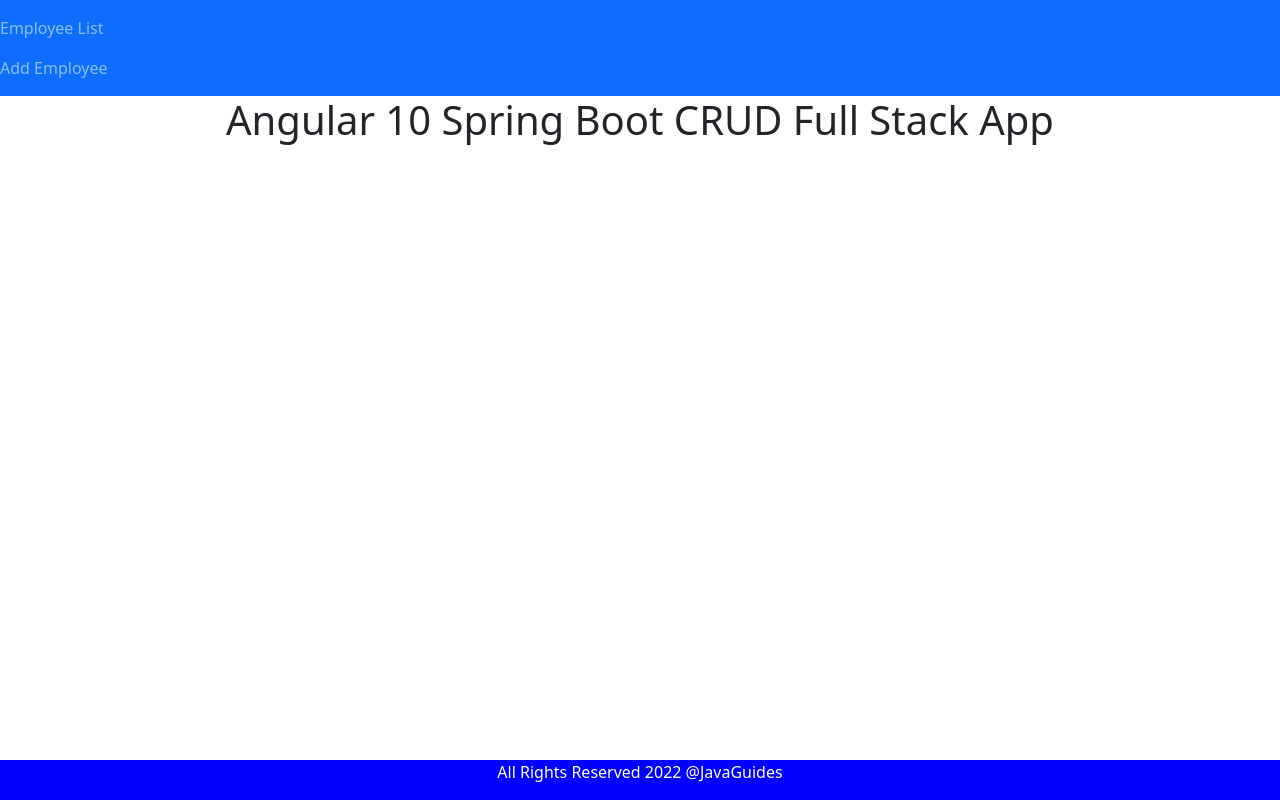
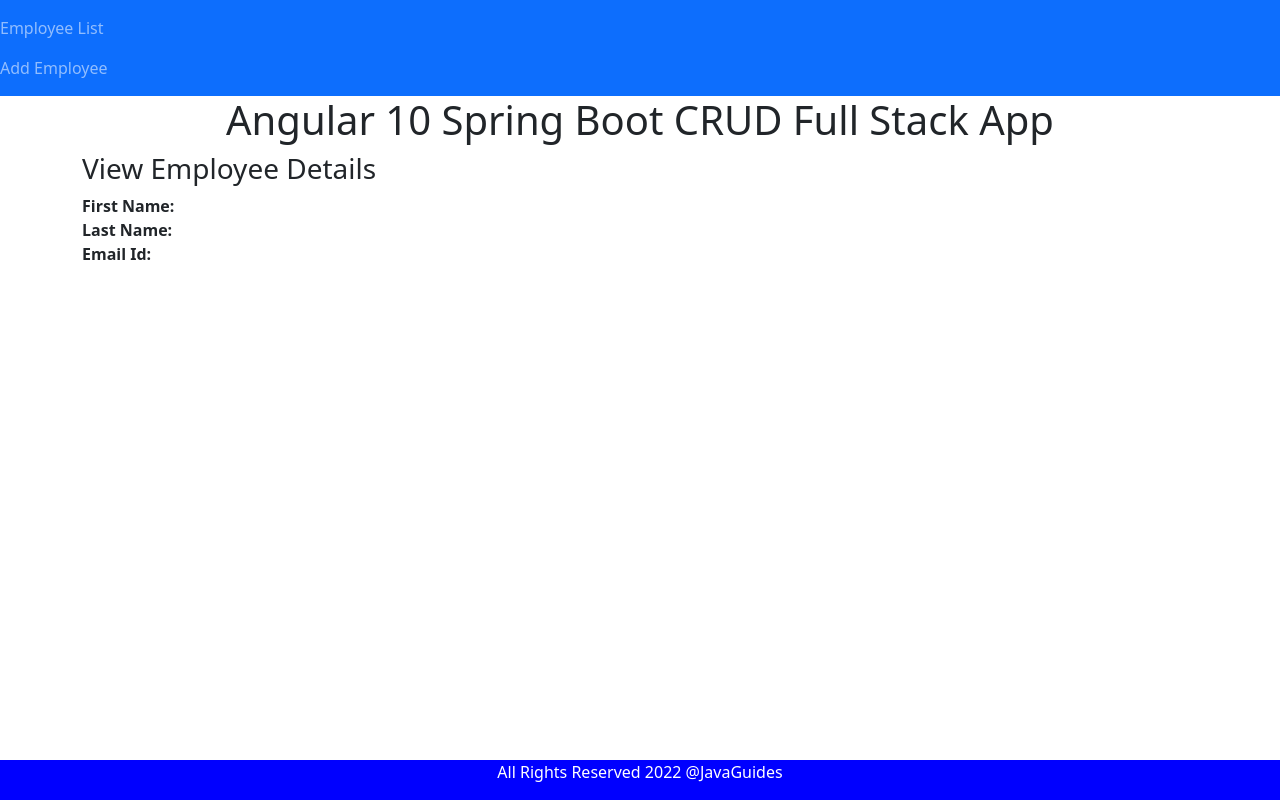
Before and after one commit to JdSeus/java_studies--springboot-and-angular, an Angular app in the folder frontend/: page /employee-details/1 in a window 1280 px wide. Before the commit this address led to /. Built offline with nearby package versions, Linux system fonts and the light colour scheme; no server answers.

Commit message:
Creating View Employee Details Functionality

```diff
--- a/frontend/src/app/app-routing.module.ts
+++ b/frontend/src/app/app-routing.module.ts
@@ -1,6 +1,7 @@
 import { NgModule } from "@angular/core";
 import { Routes, RouterModule } from "@angular/router";
 import { CreateEmployeeComponent } from "./create-employee/create-employee.component";
+import { EmployeeDetailsComponent } from "./employee-details/employee-details.component";
 import { EmployeeListComponent } from "./employee-list/employee-list.component";
 import { UpdateEmployeeComponent } from "./update-employee/update-employee.component";
 
@@ -8,7 +9,9 @@ const routes: Routes = [
     {path: "employees", component: EmployeeListComponent},
     {path: 'create-employee', component: CreateEmployeeComponent},
     {path: '', redirectTo: 'employees', pathMatch: 'full'},
-    {path: 'update-employee/:id', component: UpdateEmployeeComponent}
+    {path: 'update-employee/:id', component: UpdateEmployeeComponent},
+    {path: 'employee-details/:id', component: EmployeeDetailsComponent}
+
 ];
 
 @NgModule({
--- a/frontend/src/app/app.module.ts
+++ b/frontend/src/app/app.module.ts
@@ -9,13 +9,15 @@ import { AppRoutingModule } from './app-routing.module';
 import { CreateEmployeeComponent } from './create-employee/create-employee.component';
 import { FormsModule } from '@angular/forms';
 import { UpdateEmployeeComponent } from './update-employee/update-employee.component';
+import { EmployeeDetailsComponent } from './employee-details/employee-details.component';
 
 @NgModule({
   declarations: [
     AppComponent,
     EmployeeListComponent,
     CreateEmployeeComponent,
-    UpdateEmployeeComponent
+    UpdateEmployeeComponent,
+    EmployeeDetailsComponent
   ],
   imports: [
     BrowserModule,
--- /dev/null
+++ b/frontend/src/app/employee-details/employee-details.component.html
@@ -0,0 +1,12 @@
+<h3> View Employee Details </h3>
+<div>
+    <div>
+        <label><b>First Name:</b></label> {{ employee.firstName }}
+    </div>
+    <div>
+        <label><b>Last Name:</b></label> {{ employee.lastName }}
+    </div>
+    <div>
+        <label><b>Email Id:</b></label> {{ employee.emailId }}
+    </div>
+</div>
--- /dev/null
+++ b/frontend/src/app/employee-details/employee-details.component.ts
@@ -0,0 +1,26 @@
+import { Component, OnInit } from '@angular/core';
+import { ActivatedRoute } from '@angular/router';
+import { Employee } from '../employee';
+import { EmployeeService } from '../employee.service';
+
+@Component({
+  selector: 'app-employee-details',
+  templateUrl: './employee-details.component.html',
+  styleUrls: ['./employee-details.component.css']
+})
+export class EmployeeDetailsComponent implements OnInit {
+
+  id: number;
+  employee: Employee;
+
+  constructor(private route: ActivatedRoute, private employeeService: EmployeeService) { }
+
+  ngOnInit(): void {
+    this.id = this.route.snapshot.params['id'];
+    this.employee = new Employee();
+    this.employeeService.getEmployeeByID(this.id).subscribe( data => {
+      this.employee = data;
+    })
+  }
+
+}
--- a/frontend/src/app/employee-list/employee-list.component.html
+++ b/frontend/src/app/employee-list/employee-list.component.html
@@ -16,6 +16,7 @@
             <td>
                 <button (click) = "updateEmployee(employee.id)" class="btn btn-info">Update</button>
                 <button (click) = "deleteEmployee(employee.id)" class="btn btn-danger" style="margin-left: 10px;">Delete</button>
+                <button (click) = "employeeDetails(employee.id)" class="btn btn-info" style="margin-left: 10px;">View</button>
             </td>
         </tr>
     </tbody>
--- a/frontend/src/app/employee-list/employee-list.component.ts
+++ b/frontend/src/app/employee-list/employee-list.component.ts
@@ -24,6 +24,10 @@ export class EmployeeListComponent implements OnInit {
     });
   }
 
+  employeeDetails(id: number) {
+    this.router.navigate(['employee-details', id])
+  }
+
   updateEmployee(id: number) {
     this.router.navigate(['update-employee', id])
   }
```
Also changed, not shown: frontend/src/app/employee-details/employee-details.component.css (added), 1 other file (tests, documents, lock files or other folders).
